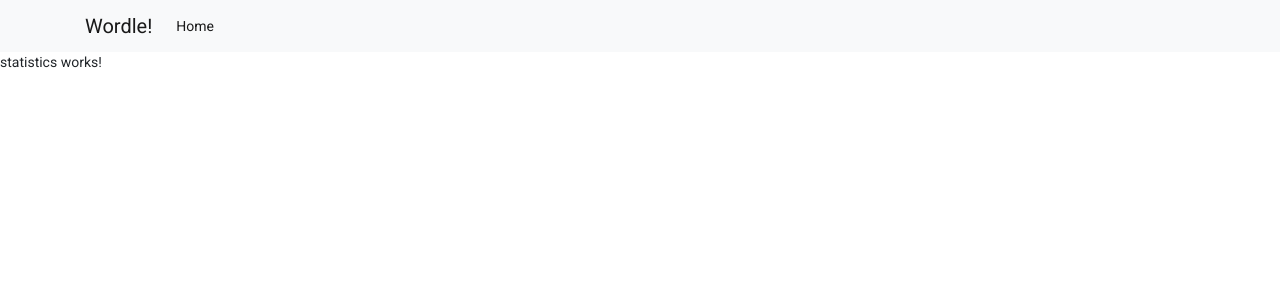
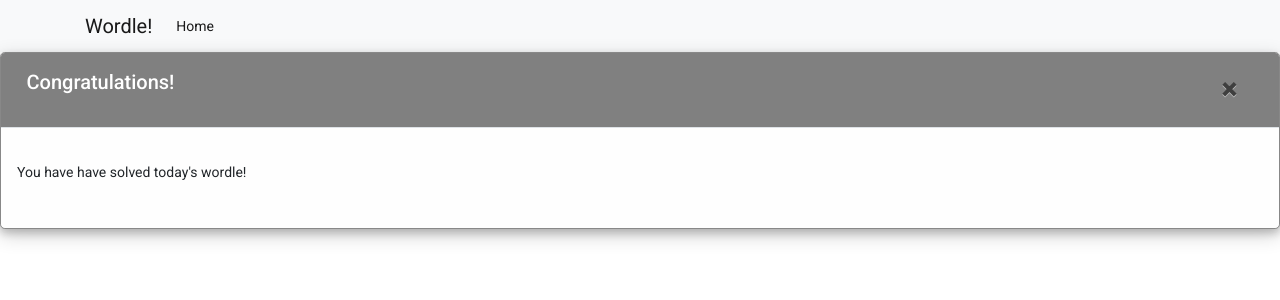
Before and after one commit to kimjust6/Wordle-Clone-Pink, an Angular app: page /statistics in a window 1280 px wide. Shown: the top 300 px of the page. Built offline with nearby package versions, Linux system fonts and the light colour scheme.

Commit message:
added modal for win condition

```diff
--- a/src/app/component/game/game.component.html
+++ b/src/app/component/game/game.component.html
@@ -20,5 +20,8 @@
       </div>
     </ul>
   </div>
-
+  <!-- <Button
+  (click)="openStatisticsComponent('')">
+    Nice
+  </Button> -->
 </div>
--- a/src/app/component/game/game.component.ts
+++ b/src/app/component/game/game.component.ts
@@ -1,7 +1,10 @@
 import { Component, OnInit } from '@angular/core';
 import { HostListener } from '@angular/core';
+import { NgbModal } from '@ng-bootstrap/ng-bootstrap';
 import { v4 as uuidv4 } from 'uuid';
+
 import wordleWords from '../../resources/words.json';
+import { StatisticsComponent } from '../statistics/statistics.component';
 
 import {
   trigger,
@@ -58,7 +61,9 @@
   //setting values for number of words
   readonly maxLetterCount: number = 5;
   readonly maxWordCount: number = 6;
-  constructor() {}
+  constructor(
+    private modalService: NgbModal,
+    ) {}
 
   ngOnInit(): void {
     //setup the array
@@ -245,20 +250,10 @@
     {
       this.gameOver = true;
       this.gameWon = true;
-      this.setErrorMessage("Win!");
+      // this.setErrorMessage("Win!");
+      this.openStatisticsComponent(true);
     }
-    // for ( var i = 0; i < this.maxLetterCount; i++ )
-    // {
-    //   if (this.array[this.wordCount].word[i].letter == this.wordleAnswer[i] )
-    //   {
-    //     hashmap[this.array[this.wordCount].word[i].letter] -= 1;
-    //     this.array[this.wordCount].word[i].correctness = "fullCorrect";
-    //   }
-    //   else
-    //   {
-    //     this.array[this.wordCount].word[i].correctness = "incorrect";
-    //   }
-    // }
+
     else
     {
       //partial answers
@@ -280,10 +275,20 @@
       if( this.wordCount == this.maxWordCount - 1 )
       {
         this.gameOver = true;
-        this.setErrorMessage("Game Over!");
+        // this.setErrorMessage("Game Over!");
+        this.openStatisticsComponent(false);
       }
     }
   }
 
+  //open game over modal
+  openStatisticsComponent(didWin: boolean) {
+    const modalRef = this.modalService.open(StatisticsComponent, {
+
+    });
+    //pass didWin to StatisticsComponent
+    modalRef.componentInstance.didWin = didWin;
+  }
+
 
 }
--- a/src/app/component/statistics/statistics.component.html
+++ b/src/app/component/statistics/statistics.component.html
@@ -1 +1,17 @@
-<p>statistics works!</p>
+<!-- Modal content -->
+<!-- <div *ngIf="didWin"> -->
+<div class="modal-content">
+  <div class="modal-header">
+    <h2>Congratulations!</h2>
+    <span class="close"
+    (click)="handleClose()"
+    >&times;</span>
+  </div>
+  <div class="modal-body">
+    <p>You have have solved today's wordle!</p>
+  </div>
+  <!-- <div class="modal-footer"> -->
+    <!-- <h3>Modal Footer</h3> -->
+  <!-- </div> -->
+</div>
+<!-- </div> -->
--- a/src/app/component/statistics/statistics.component.scss
+++ b/src/app/component/statistics/statistics.component.scss
@@ -0,0 +1,64 @@
+/* Modal Header */
+.modal-header {
+  padding: 1% 2%;
+  // display: flex;
+  align-items: center;
+  background-color: grey;
+  color: white;
+}
+
+/* The Close Button */
+.close {
+  color: black;
+  float: right;
+  font-size: 28px;
+  font-weight: bold;
+  margin-right: 1px;
+}
+
+.close:hover,
+.close:focus {
+  color: red;
+  text-decoration: none;
+  cursor: pointer;
+}
+/* Modal Body */
+.modal-body {
+  display: flex;
+  align-items: center;
+  padding: 2px 16px;
+  min-height: 100px;
+  //   margin: 3px 4px;
+}
+
+/* Modal Footer */
+//   .modal-footer {
+//     padding: 2px 16px;
+//     background-color: #5cb85c;
+//     color: white;
+//   }
+
+/* Modal Content */
+.modal-content {
+  position: relative;
+  background-color: #fefefe;
+  margin: auto;
+  padding: 0;
+  border: 1px solid #888;
+  width: 100%;
+  box-shadow: 0 4px 8px 0 rgba(0, 0, 0, 0.2), 0 6px 20px 0 rgba(0, 0, 0, 0.19);
+  animation-name: animatetop;
+  animation-duration: 1.5s;
+}
+
+/* Add Animation */
+@keyframes animatetop {
+  from {
+    top: 0px;
+    opacity: 0;
+  }
+  to {
+    top: 0;
+    opacity: 1;
+  }
+}
--- a/src/app/component/statistics/statistics.component.ts
+++ b/src/app/component/statistics/statistics.component.ts
@@ -10,6 +10,8 @@
   constructor() { }
 
   ngOnInit(): void {
+
   }
-
+  handleClose()
+  { }
 }
```
